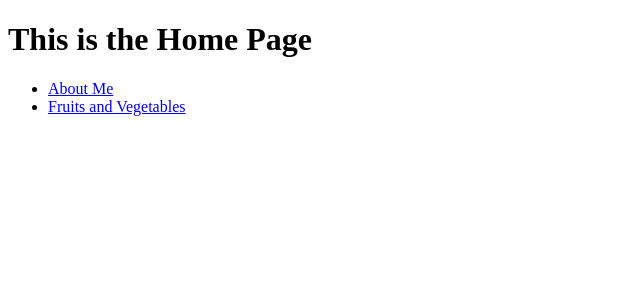
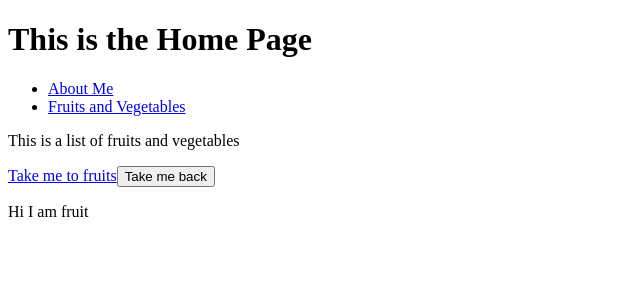
Before and after one commit to austinbhan/react-template, a React app: page /fruits-vegetables/fruits in a window 1280 px wide. Shown: the top 300 px of the page, without its empty margins (0-640 px from the left). Built offline with nearby package versions, Linux system fonts and the light colour scheme.

Commit message:
Link to fruits made

```diff
--- a/src/app.jsx
+++ b/src/app.jsx
@@ -4,6 +4,7 @@ import {
 } from 'react-router-dom';
 import AboutMe from './components/AboutMe';
 import FruitsVegetables from './components/FruitsVegetables';
+import Fruits from './components/Fruits';
 
 export default function App() {
   return (
@@ -20,7 +21,9 @@ export default function App() {
 
       <Routes>
         <Route path="aboutme" element={<AboutMe/>}/>
-        <Route path="fruits-vegetables" element={<FruitsVegetables/>}/>
+        <Route path="fruits-vegetables" element={<FruitsVegetables/>}>
+          <Route path ="fruits" element={<Fruits/>}/>
+        </Route>
       </Routes>
 
     </Router>
--- /dev/null
+++ b/src/components/Fruits.jsx
@@ -0,0 +1,7 @@
+export default function Fruits() {
+  return (
+    <>
+      <p>Hi I am fruit</p>
+    </>
+  );
+}
--- a/src/components/FruitsVegetables.jsx
+++ b/src/components/FruitsVegetables.jsx
@@ -1,3 +1,5 @@
+import { Outlet, Link } from 'react-router-dom';
+
 export default function FruitsVegetables() {
   function handleGoBack() {
     window.location.replace('/');
@@ -6,7 +8,9 @@ export default function FruitsVegetables() {
   return (
     <>
       <p>This is a list of fruits and vegetables</p>
+      <Link to="fruits">Take me to fruits</Link>
       <button onClick={handleGoBack}>Take me back</button>
+      <Outlet />
     </>
   );
 }
```
Also changed, not shown: src/components/Others.jsx (added), src/components/Vegetables.jsx (added).
